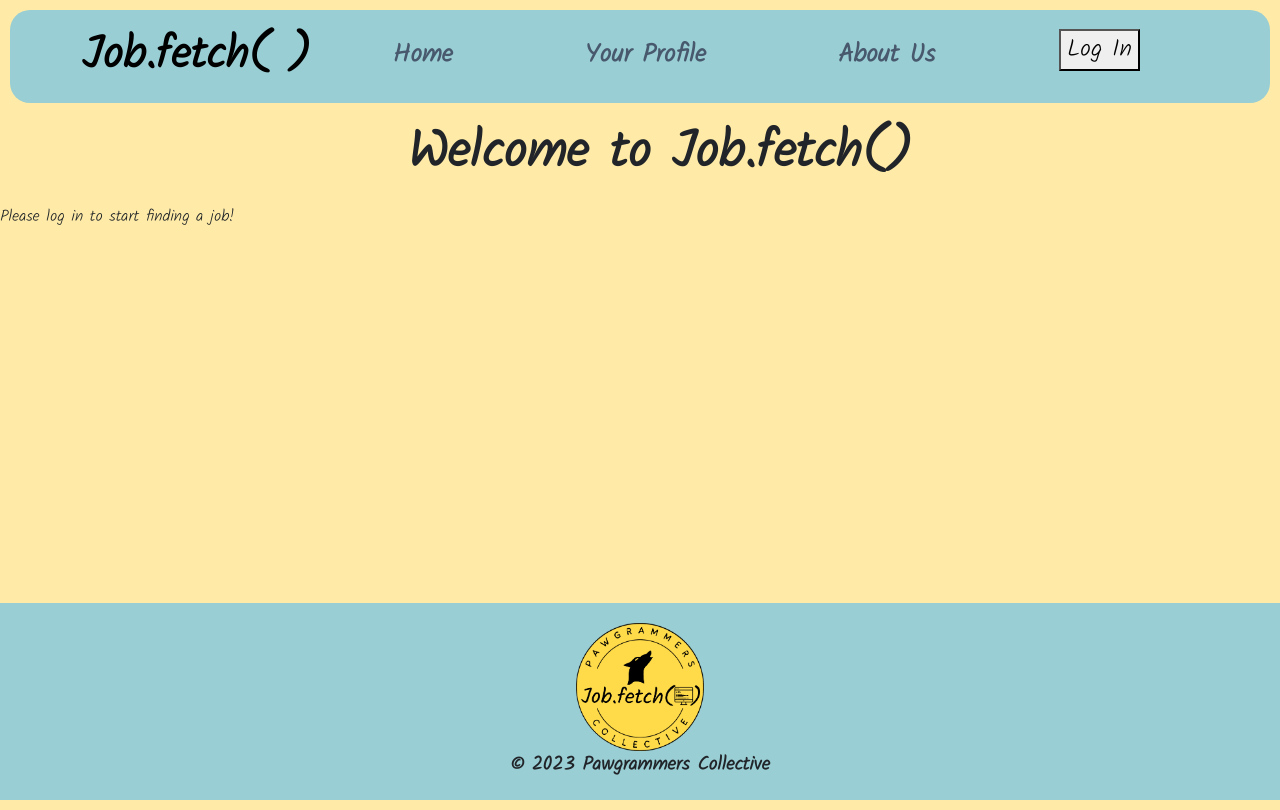
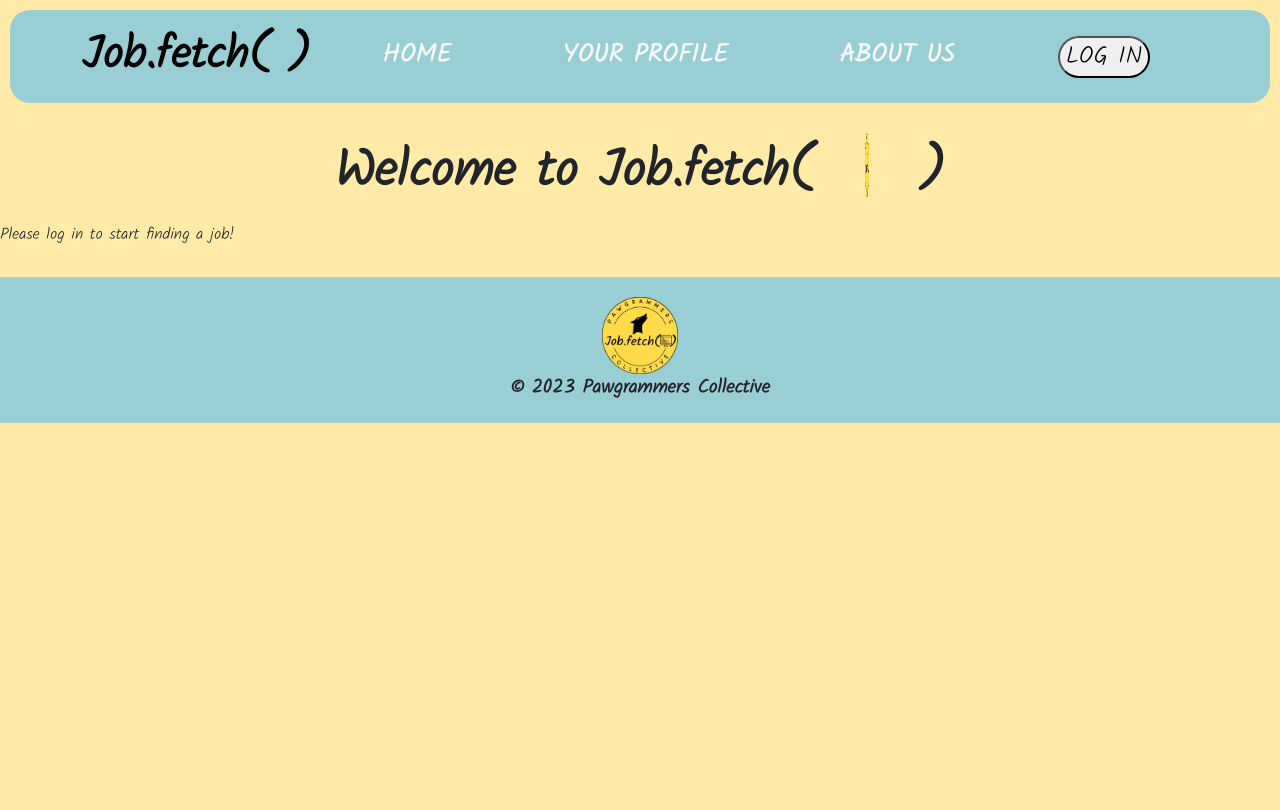
Before and after one commit to Pawgrammers-Collective/job.fetch-frontend, a React (Vite) app: page / in a window 1280 px wide. Built offline with nearby package versions, Linux system fonts and the light colour scheme; no server answers.

Commit message:
added landing page css

```diff
--- a/src/Components/LandingPage.jsx
+++ b/src/Components/LandingPage.jsx
@@ -1,14 +1,24 @@
 import React from 'react';
 import { useAuth0 } from '@auth0/auth0-react';
+import styles from "./styles/LandingPage.module.css";
+import Button from 'react-bootstrap/Button';
 
 function LandingPage() {
   const { isAuthenticated } = useAuth0();
 
   return (
     <div>
-      <h1>Welcome to Job.fetch()</h1>
+
+
+      <h1>Welcome to Job.fetch( <img src="/img/logo.png" className={styles.logo}/> )</h1>
+
       {isAuthenticated ? (
-        <p>Get started by clicking Job Search above.</p>
+        <div className={styles.intro}>
+        <p>
+        Welcome to Job.fetch( ), your personalized gateway to career success! Struggling to find the perfect job in your city? Look no further. Simply input your location, and let Job.fetch( ) do the rest. Our innovative platform not only matches you with tailored job opportunities but also allows you to save and organize your preferred positions with ease. Take your job search to the next level by effortlessly generating cover letters and staying informed with curated news articles related to your desired industry and company. Job.fetch( ) is not just a job board; it is your strategic ally in building the career you have always dreamed of.
+        </p>
+        <Button className={styles.buttonAnimate}>Get started by clicking Home above!</Button>
+        </div>
       ) : (
         <p>Please log in to start finding a job!</p>
       )}
--- a/src/Components/styles/Footer.module.css
+++ b/src/Components/styles/Footer.module.css
@@ -4,7 +4,7 @@
   padding: 20px;
   margin-top: 30px;
   background: #99ced4;
-  position: fixed;
+  /* position: fixed; */
   /* margin: 0 auto; */
   /* align-self: center;
   vertical-align: middle; */
@@ -17,7 +17,7 @@
 }
 
 .footerItems img {
-  width:10vw;
+  width:6vw;
 }
 
 /* .copyright{ */
--- a/src/Components/styles/Header.module.css
+++ b/src/Components/styles/Header.module.css
@@ -1,13 +1,17 @@
 /* @import url('https://fonts.googleapis.com/css2?family=Kalam:wght@300&display=swap'); */
 
-.authbuttons{
-align-self: center;
-color: antiquewhite;
+
+button {
+  text-transform: uppercase;
+  border-radius: 2em;
+
+  align-self: center;
+
 }
+
 
 .brand {
   font-size: 3.5vw;
-  font-family: 'Kalam', cursive;
 }
 
 
@@ -20,7 +24,6 @@ color: antiquewhite;
   /* margin-left: 10px;
   margin-right: 10px; */
   margin: 10px;
-  font-family: 'Kalam', cursive;
 }
 
 .nav {
@@ -28,20 +31,27 @@ color: antiquewhite;
   display: flex;
   justify-content: space-around;
   width: 100vw;
+  align-items: center;
+  text-transform: uppercase;
 }
 
 .navLink {
-  color: #48586d;
+  color: #f9f9f9;
   text-decoration: none;
 font-size: 2vw;
-
+/* text-shadow:
+		-1px -1px 0 #000,
+		1px -1px 0 #000,
+		-1px 1px 0 #000,
+		1px 1px 0 #000; */
 
 }
 
 
 .navLink:hover {
-  color: rgb(255, 184, 4);
+  color:#080909;
   text-decoration: none;
+
 
 }
 
--- a/src/Components/styles/LandingPage.module.css
+++ b/src/Components/styles/LandingPage.module.css
@@ -0,0 +1,55 @@
+.intro {
+margin: auto;
+width: 50vw;
+font-size: 1.5em;
+font-family: Arial, Helvetica, sans-serif;
+}
+
+.buttonAnimate {
+  text-align: center;
+  border: solid black 2px;
+  width: fit-content;
+  margin: auto;
+  display: block;
+  animation: horizontal-shaking 2s linear infinite;
+
+}
+  @keyframes horizontal-shaking {
+    0% { transform: translateY(0); }
+    25% { transform: translateY(5px); }
+    50% { transform: translateY(-5px); }
+    75% { transform: translateY(5px); }
+    100% { transform: translateY(0); }
+  }
+
+  .logo {
+    width: 5vw;
+    /* margin: 2vw auto; */
+    /* display: block; */
+    vertical-align: sub;
+      animation: logo 2s linear infinite ;
+/* backface-visibility: hidden; */
+  }
+
+
+  @keyframes logo {
+    0% {
+      transform: rotateY(0);
+    }
+
+    25% {
+      transform: rotateY(90deg);
+    }
+
+    50% {
+      transform: rotateY(180deg);
+    }
+
+    75% {
+      transform: rotateY(270deg);
+    }
+
+    100% {
+      transform: rotateY(360deg);
+    }
+  }
--- a/src/app.css
+++ b/src/app.css
@@ -17,13 +17,12 @@ h1 {
   font-size: 4vw;
   font-weight: bold;
   border-radius: 20px;
-  /* padding: 20px; */
-  margin: 20px;
+  margin: auto;
   /* outline: 10px ridge rgb(0, 0, 0); */
   width: 100vw;
   vertical-align: middle;
   font-family: 'Kalam', cursive;
-
+padding: 20px;
 }
 
 
```
